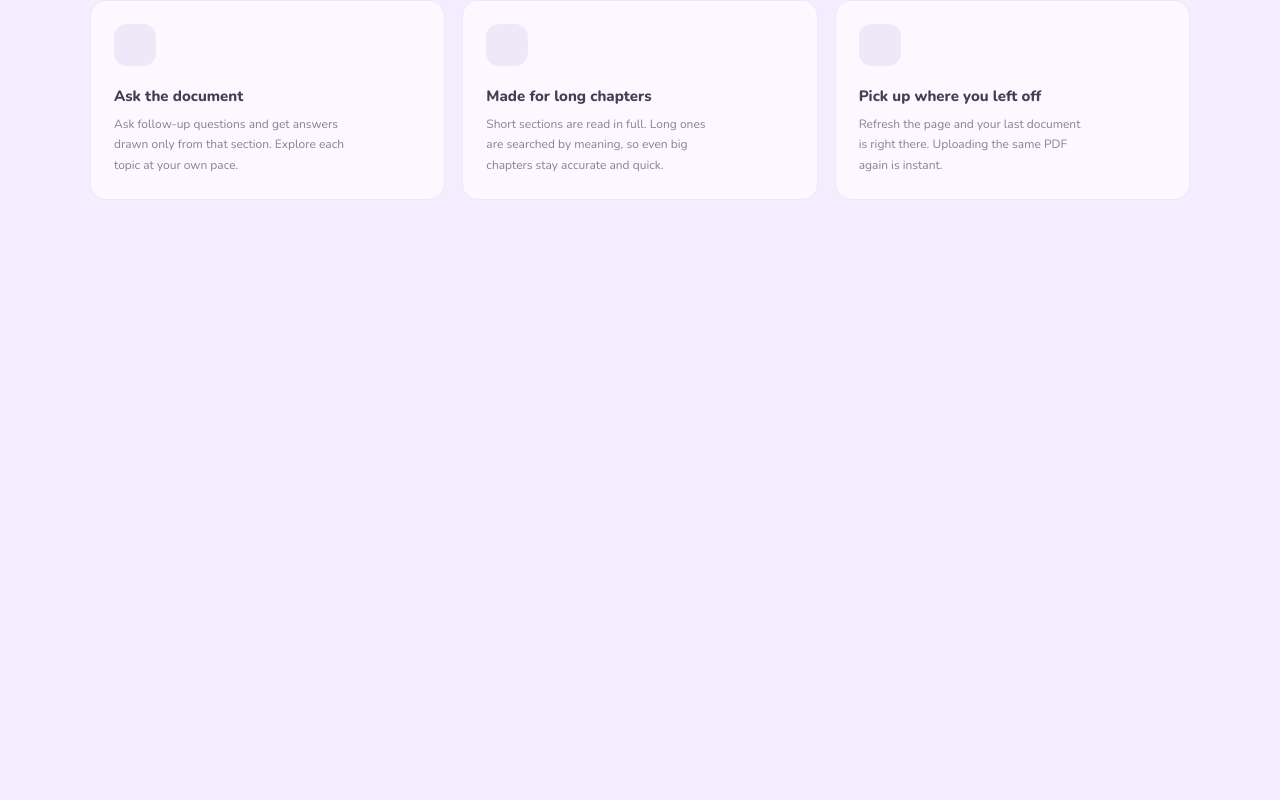
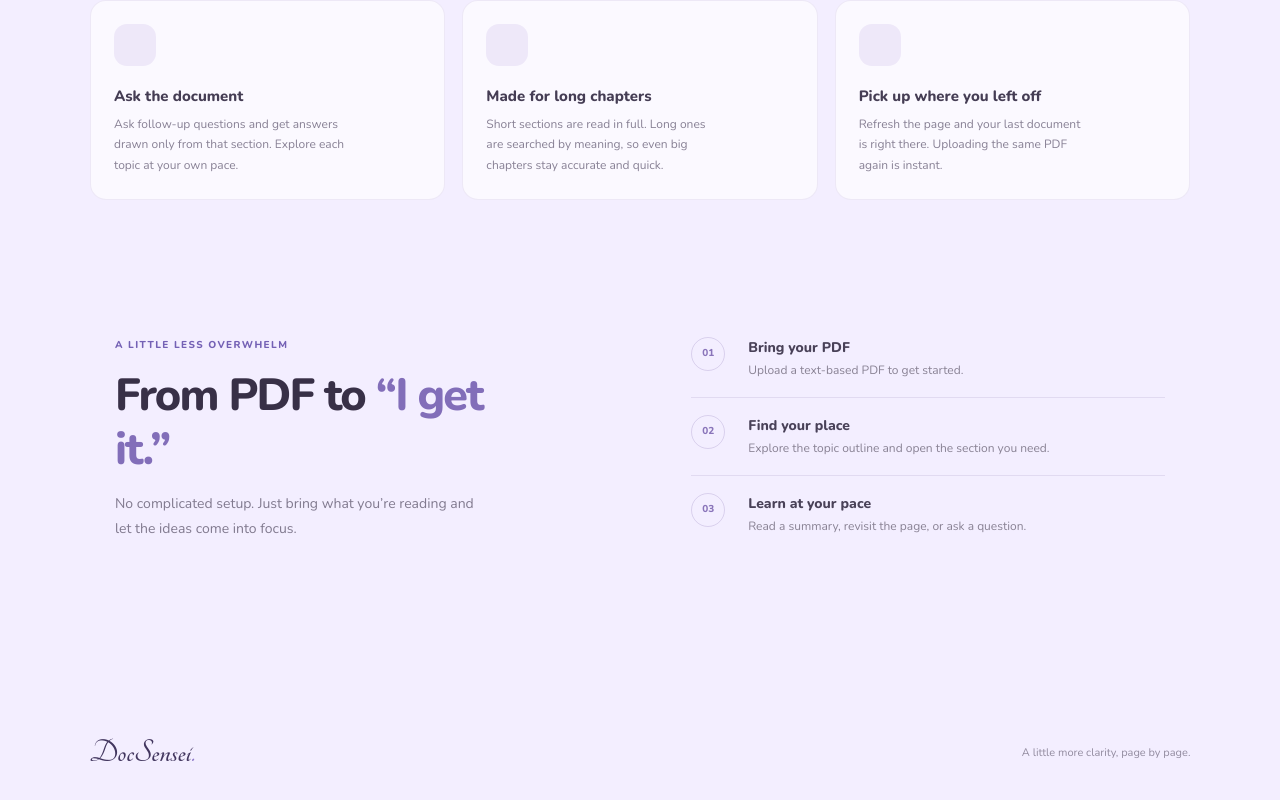
Before and after one commit to bMonad/DocSenseiFrontend, a React (Vite) app: page / in a window 1280 px wide. Shown: the part 1226-2026 px from the top of the page. Before the commit the page ends 1546 px from the top, so only its background shows below. Built offline with nearby package versions, Linux system fonts and the light colour scheme; no server answers; some icons are missing.

Commit message:
Steps Section & Footer Section

```diff
--- a/src/App.css
+++ b/src/App.css
@@ -18,7 +18,7 @@
 }
 
 .brand-md {
-  font-size: 33px;
+  font-size: 34px;
 }
 
 .brand-period {
--- a/src/Components/Home/Features.jsx
+++ b/src/Components/Home/Features.jsx
@@ -10,8 +10,8 @@ export default function Features() {
         <p>One thoughtful workspace for turning long documents into learning that sticks.</p>
       </div>
       <div className="feature-grid">
-        {FEATURES.map((feature) => (
-          <article className="feature-card">
+        {FEATURES.map((feature, idx) => (
+          <article className="feature-card" key={`${feature.icon}-${idx}`}>
             <span className="feature-icon">
               <HomeIcons name={feature.icon} />
             </span>
--- /dev/null
+++ b/src/Components/Home/Footer.jsx
@@ -0,0 +1,12 @@
+import Brand from "../Brand";
+
+export default function Footer() {
+  return (
+    <footer className="home-footer">
+      <a className="footer-brand" href="#" aria-label="DocSensei home">
+        <Brand size="md" />
+      </a>
+      <span>A little more clarity, page by page.</span>
+    </footer>
+  );
+}
--- /dev/null
+++ b/src/Components/Home/Steps.jsx
@@ -0,0 +1,16 @@
+export default function LandingSteps() {
+  return (
+    <section id="how" className="steps-section landing-reveal">
+      <div className="steps-copy">
+        <span className="section-kicker">A LITTLE LESS OVERWHELM</span>
+        <h2>From PDF to <span>“I get it.”</span></h2>
+        <p>No complicated setup. Just bring what you’re reading and let the ideas come into focus.</p>
+      </div>
+      <ol className="steps-list">
+        <li><span className="step-number">01</span><div><h3>Bring your PDF</h3><p>Upload a text-based PDF to get started.</p></div></li>
+        <li><span className="step-number">02</span><div><h3>Find your place</h3><p>Explore the topic outline and open the section you need.</p></div></li>
+        <li><span className="step-number">03</span><div><h3>Learn at your pace</h3><p>Read a summary, revisit the page, or ask a question.</p></div></li>
+      </ol>
+    </section>
+  );
+}
--- a/src/Components/LoadingScreen.jsx
+++ b/src/Components/LoadingScreen.jsx
@@ -67,6 +67,18 @@ export default function LoadingScreen({ onComplete }) {
         viewBox="0 0 1000 240"
         aria-hidden="true"
       >
+        <defs>
+          <linearGradient
+            id="loading-screen-text-gradient"
+            x1="0%"
+            y1="0%"
+            x2="100%"
+            y2="0%"
+          >
+            <stop offset="0%" stopColor="var(--accent)" />
+            <stop offset="100%" stopColor="#da60ff" />
+          </linearGradient>
+        </defs>
         <text
           className="loading-screen__text"
           x="500"
--- a/src/Pages/Home.jsx
+++ b/src/Pages/Home.jsx
@@ -1,9 +1,13 @@
 import Header from "../Components/Header";
 import Hero from "../Components/Home/Hero";
 import Features from "../Components/Home/Features";
+import { useLandingReveal } from "../Utils/useLandingReveal";
+import Steps from "../Components/Home/Steps";
+import Footer from "../Components/Home/Footer";
 
 export default function Home() {
 
+  useLandingReveal();
 
   return (
     <>
@@ -15,6 +19,8 @@ export default function Home() {
         <Header />
         <Hero />
         <Features />
+        <Steps />
+        <Footer />
       </main>
     </>
   )
--- /dev/null
+++ b/src/Utils/useLandingReveal.js
@@ -0,0 +1,27 @@
+import { useEffect } from "react";
+
+export function useLandingReveal() {
+  useEffect(() => {
+    const sections = document.querySelectorAll(".landing-reveal");
+    const prefersReducedMotion = window.matchMedia("(prefers-reduced-motion: reduce)").matches;
+
+    if (prefersReducedMotion || !("IntersectionObserver" in window)) {
+      sections.forEach((section) => section.classList.add("is-visible"));
+      return undefined;
+    }
+
+    const observer = new IntersectionObserver((entries) => {
+      entries.forEach((entry) => {
+        if (entry.isIntersecting) {
+          entry.target.classList.add("is-visible");
+          observer.unobserve(entry.target);
+        }
+      });
+    },
+      { threshold: 0.12 },
+    );
+
+    sections.forEach((section) => observer.observe(section));
+    return () => observer.disconnect()
+  }, []);
+}
--- a/src/styles/LoadingScreen.css
+++ b/src/styles/LoadingScreen.css
@@ -8,13 +8,23 @@
   min-height: 100dvh;
   padding: 24px;
   place-items: center;
-  background: var(--paper);
-  transition: background-color 450ms cubic-bezier(0.22, 0.72, 0.24, 1);
+}
+
+.loading-screen::before {
+  position: absolute;
+  z-index: 0;
+  inset: 0;
+  background: transparent;
+  content: "";
+  transition: opacity 450ms ease;
 }
 
 .loading-screen--exiting {
   pointer-events: none;
-  background-color: transparent;
+}
+
+.loading-screen--exiting::before {
+  opacity: 0;
 }
 
 .loading-screen__wordmark {
@@ -22,6 +32,7 @@
   --wordmark-target-y: calc(47px - 50vh);
 
   position: absolute;
+  z-index: 1;
   top: 50%;
   left: 50%;
   display: block;
@@ -39,8 +50,8 @@
   font-family: "Tangerine", cursive;
   font-size: 90px;
   font-weight: 700;
-  fill: var(--brand);
-  stroke: var(--brand);
+  fill: url(#loading-screen-text-gradient);
+  stroke: url(#loading-screen-text-gradient);
   stroke-dasharray: 700;
   stroke-dashoffset: 700;
   stroke-linecap: round;
@@ -53,44 +64,43 @@
 }
 
 .loading-screen__text tspan:nth-child(2) {
-  animation-delay: 0.29s;
+  animation-delay: 0.19s;
 }
 
 .loading-screen__text tspan:nth-child(3) {
-  animation-delay: 0.58s;
+  animation-delay: 0.38s;
 }
 
 .loading-screen__text tspan:nth-child(4) {
-  animation-delay: 0.87s;
+  animation-delay: 0.57s;
 }
 
 .loading-screen__text tspan:nth-child(5) {
-  animation-delay: 1.16s;
+  animation-delay: 0.76s;
 }
 
 .loading-screen__text tspan:nth-child(6) {
-  animation-delay: 1.45s;
+  animation-delay: 0.95s;
 }
 
 .loading-screen__text tspan:nth-child(7) {
-  animation-delay: 1.74s;
+  animation-delay: 1.14s;
 }
 
 .loading-screen__text tspan:nth-child(8) {
-  animation-delay: 2.03s;
+  animation-delay: 1.33s;
 }
 
 .loading-screen__text tspan:nth-child(9) {
-  animation-delay: 2.32s;
+  animation-delay: 1.52s;
 }
 
 .loading-screen__text tspan:nth-child(10) {
-  animation-delay: 2.61s;
+  animation-delay: 1.71s;
 }
 
 .loading-screen__period {
-  fill: #8d78c8;
-  stroke: #8d78c8;
+  stroke: url(#loading-screen-text-gradient);
 }
 
 .loading-screen--exiting .loading-screen__wordmark {
@@ -98,7 +108,7 @@
       calc(-50% + var(--wordmark-target-x)),
       calc(-50% + var(--wordmark-target-y))
     )
-    scale(0.24);
+    scale(0.55);
   opacity: 0;
 }
 
@@ -127,7 +137,7 @@
 }
 
 @media (prefers-reduced-motion: reduce) {
-  .loading-screen {
+  .loading-screen::before {
     transition: none;
   }
 
--- a/src/styles/home.css
+++ b/src/styles/home.css
@@ -96,7 +96,8 @@ button {
   margin: 0 auto;
 }
 
-.home-brand {
+.home-brand,
+.footer-brand {
   font-weight: 700;
   text-decoration: none;
   white-space: nowrap;
@@ -638,9 +639,9 @@ button {
   border-radius: 16px;
   background: rgba(255, 255, 255, 0.62);
   transition:
-    transform 220ms ease,
-    background 220ms ease,
-    box-shadow 220ms ease;
+    transform 350ms cubic-bezier(0.2, 0.7, 0.2, 1),
+    background 220ms,
+    box-shadow 220ms;
 }
 
 .feature-card:hover {
@@ -682,6 +683,105 @@ button {
   color: #888195;
   font-size: 12px;
   line-height: 1.7;
+}
+
+/* --- Step Section --- */
+
+.steps-section {
+  display: grid;
+  grid-template-columns: 1fr 1fr;
+  gap: clamp(35px, 8vw, 105px);
+  align-items: center;
+  width: min(100%, 1050px);
+  margin: 0 auto;
+  padding: 0 0 124px;
+}
+
+.steps-copy h2 {
+  max-width: 410px;
+  margin: 15px 0;
+  font-size: clamp(32px, 4vw, 45px);
+}
+
+.steps-copy h2 span {
+  color: #826eb9;
+}
+
+.steps-copy > p {
+  max-width: 370px;
+}
+
+.steps-list {
+  display: grid;
+  gap: 0;
+  margin: 0;
+  padding: 0;
+  list-style: none;
+}
+
+.steps-list li {
+  display: grid;
+  grid-template-columns: 42px 1fr;
+  gap: 15px;
+  padding: 17px 0;
+  border-bottom: 1px solid rgba(128, 111, 161, 0.15);
+}
+
+.steps-list li:last-child {
+  border-bottom: 0;
+}
+
+.step-number {
+  display: grid;
+  width: 34px;
+  height: 34px;
+  place-items: center;
+  border: 1px solid rgba(128, 104, 175, 0.22);
+  border-radius: 50%;
+  color: #8a75ba;
+  font-size: 10px;
+  font-weight: 800;
+}
+
+.steps-list h3 {
+  margin: 0 0 3px;
+  color: #494158;
+  font-size: 14px;
+  font-weight: 800;
+}
+
+.steps-list p {
+  margin: 0;
+  color: #898294;
+  font-size: 12px;
+  line-height: 1.6;
+}
+
+.home-footer {
+  display: flex;
+  align-items: center;
+  justify-content: space-between;
+  width: min(100%, 1280px);
+  min-height: 100px;
+  margin: 26px auto 0;
+}
+
+.home-footer > span {
+  color: #928b9f;
+  font-size: 11px;
+}
+
+.landing-reveal {
+  opacity: 0;
+  transform: translateY(20px);
+  transition:
+    opacity 850ms ease,
+    transform 850ms cubic-bezier(0.2, 0.7, 0.2, 1);
+}
+
+.landing-reveal.is-visible {
+  opacity: 1;
+  transform: translateY(0);
 }
 
 @keyframes ambient-drift {
@@ -842,6 +942,23 @@ button {
     gap: 20px;
     padding-bottom: 82px;
   }
+  .steps-copy h2 {
+    font-size: 36px;
+  }
+  .steps-list li {
+    padding: 14px 0;
+  }
+  .home-footer {
+    min-height: 85px;
+    margin: 0 auto;
+  }
+  .home-footer .footer-brand {
+    font-size: 31px;
+  }
+  .home-footer > span {
+    text-align: center;
+    font-size: 10px;
+  }
 }
 
 @media (max-width: 370px) {
@@ -859,4 +976,26 @@ button {
     gap: 7px;
     padding: 0 14px;
   }
+  .home-footer {
+    flex-direction: column;
+    justify-content: center;
+  }
 }
+
+@media (prefers-reduced-motion: reduce) {
+  html {
+    scroll-behavior: auto;
+  }
+  *,
+  *::before,
+  *::after {
+    animation-duration: 0.01ms !important;
+    animation-iteration-count: 1 !important;
+    scroll-behavior: auto !important;
+    transition-duration: 0.01ms !important;
+  }
+  .landing-reveal {
+    opacity: 1;
+    transform: none;
+  }
+}
```
